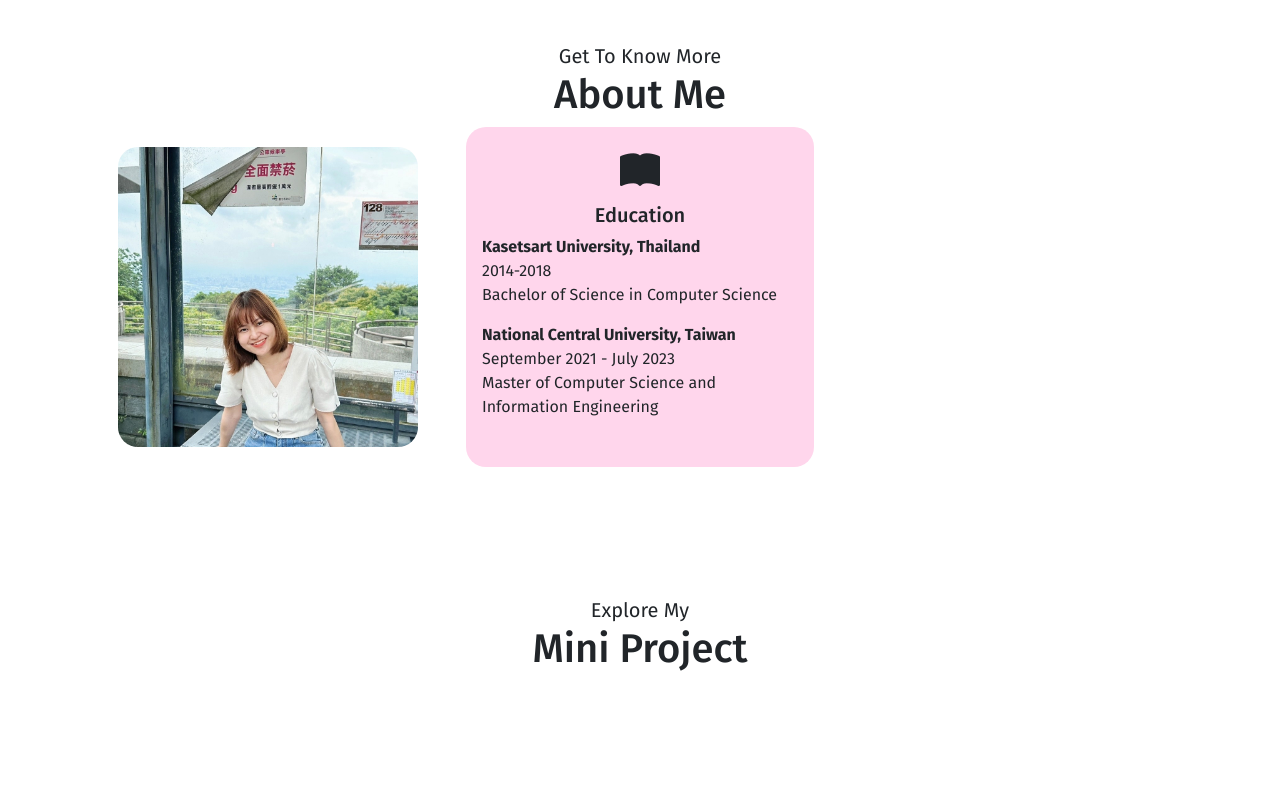
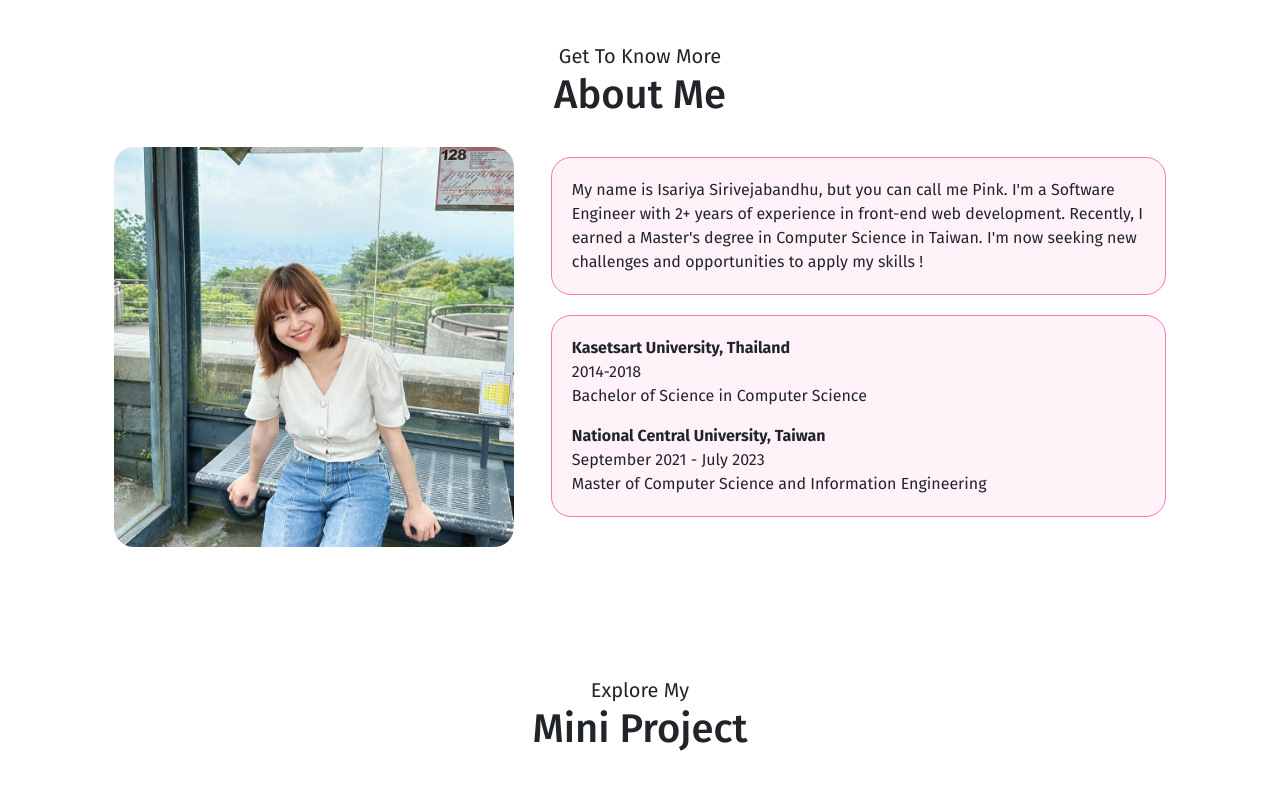
Before and after one commit to PinkyPink213/PinkyPink213.github.io, a website: page index.html in a window 1280 px wide. Shown: the part 840-1640 px from the top of the page. Drawn offline with nearby package versions, Linux system fonts and the light colour scheme.

Commit message:
update about me

```diff
--- a/index.html
+++ b/index.html
@@ -60,14 +60,22 @@
           <p class="sub-title">Get To Know More</p>
           <h2>About Me</h2>
         </div>
-        <div class="col-md-4 col-12 d-flex align-items-center justify-content-center">
+        <div class="col-12">
+          <div class="my-box d-flex align-items-center justify-content-center">
+            <div class="me-img">
               <img src="./assets/other/profile1.jpg" class="pink-profile" alt="pink-profile" />
             </div>
-        <div class="col-md-4 col-12 d-flex align-items-center justify-content-center">
-          <div class="card education-box">
-            <div class="card-body">
-              <i class="bi bi-book-fill"></i>
-              <h5 class="card-title">Education</h5>
+            <div class="intro-text">
+              <div class="intro-box text-start">
+                <p class="m-0">
+                  My name is Isariya Sirivejabandhu, but you can call me Pink.
+                  I'm a Software Engineer with 2+ years of experience in
+                  front-end web development. Recently, I earned a Master's
+                  degree in Computer Science in Taiwan. I'm now seeking new
+                  challenges and opportunities to apply my skills !
+                </p>
+              </div>
+              <div class="intro-box text-start">
                 <div class="text-start edu-1">
                   <p class="card-text fw-bold m-0">
                     Kasetsart University, Thailand
@@ -80,46 +88,16 @@
                     National Central University, Taiwan
                   </p>
                   <p class="m-0">September 2021 - July 2023</p>
-                <p>Master of Computer Science and Information Engineering</p>
+                  <p class="m-0">
+                    Master of Computer Science and Information Engineering
+                  </p>
+                </div>
               </div>
             </div>
           </div>
         </div>
 
-        <!-- <div class="col-md-4 col-12 d-flex align-items-center justify-content-center">
-          <div class="card experience-box">
-            <div class="card-body">
-              <i class="bi bi-person-workspace"></i>
-              <h5 class="card-title">Work Experience</h5>
-              <div class="text-start edu-1">
-                <p class="card-text fw-bold m-0">
-                  Software Engineer |
-                  <a href="https://www.prontomarketing.com/" target="_blank">Pronto Marketing <i
-                      class="bi bi-box-arrow-up-right"></i></a>
-                </p>
-                <p>May 2019- September 2020</p>
-              </div>
-              <div class="text-start edu-1">
-                <p class="card-text fw-bold m-0">
-                  Developer |
-                  <a href="https://www.rs.co.th/" target="_blank">RS Group <i class="bi bi-box-arrow-up-right"></i></a>
-                </p>
-                <p class="m-0">September 2020 - November 2021</p>
 
-                <div class="badage-box d-flex flex-wrap mt-2">
-                  <span class="badge badge-dark">CSS</span>
-                  <span class="badge badge-dark">LESS</span>
-                  <span class="badge badge-dark">HTML</span>
-                  <span class="badge badge-dark">PHP</span>
-                  <span class="badge badge-dark">JAVASCRIPT</span>
-                  <span class="badge badge-dark">JQUERY</span>
-                  <span class="badge badge-dark">BOOTSTRAP</span>
-                  <span class="badge badge-dark">WORDPRESS</span>
-                </div>
-              </div>
-            </div>
-          </div>
-        </div> -->
       </div>
     </div>
   </section>
@@ -177,8 +155,7 @@
         <div class="col-md-4 col-sm-6">
           <div class="card">
             <div class="front">
-              <img class="card-img-top new-img""
-                src=" ./assets/work-project-img/kamikaze.png" alt="yesarabi-website" />
+              <img class="card-img-top new-img"" src=" ./assets/work-project-img/kamikaze.png" alt="yesarabi-website" />
             </div>
             <div class="back">
               <a class="btn btn-primary btn-custom card-link" target="_blank"
@@ -189,8 +166,7 @@
         <div class="col-md-4 col-sm-6">
           <div class="card">
             <div class="front">
-              <img class="card-img-top new-img""
-                src=" ./assets/work-project-img/rsfriend.png" alt="yesarabi-website" />
+              <img class="card-img-top new-img"" src=" ./assets/work-project-img/rsfriend.png" alt="yesarabi-website" />
             </div>
             <div class="back">
               <a class="btn btn-primary btn-custom card-link" target="_blank" href="https://www.rsfriends.com/">Visit
@@ -281,11 +257,9 @@
         </div>
       </div>
     </div>
-
   </section>
 
   <section class="contact" id="contact">
-
     <div class="container">
       <div class="row text-center">
         <div class="col-12 text-center d-flex flex-column justify-content-center align-items-center">
@@ -299,7 +273,8 @@
               </div>
               <div class="d-flex align-items-center justify-content-center">
                 <i class="bi bi-linkedin"></i>
-                <a class="m-0 p-1" href="https://www.linkedin.com/in/isariya-sirivejabandhu-248256291" target="_blank">LinkedIn</a>
+                <a class="m-0 p-1" href="https://www.linkedin.com/in/isariya-sirivejabandhu-248256291"
+                  target="_blank">LinkedIn</a>
               </div>
             </div>
           </div>
@@ -307,7 +282,9 @@
       </div>
     </div>
     <svg xmlns="http://www.w3.org/2000/svg" viewBox="0 0 1440 320" class="bottom-svg">
-      <path fill="#000000" fill-opacity="1" d="M0,224L48,186.7C96,149,192,75,288,74.7C384,75,480,149,576,197.3C672,245,768,267,864,245.3C960,224,1056,160,1152,154.7C1248,149,1344,203,1392,229.3L1440,256L1440,320L1392,320C1344,320,1248,320,1152,320C1056,320,960,320,864,320C768,320,672,320,576,320C480,320,384,320,288,320C192,320,96,320,48,320L0,320Z"></path>
+      <path fill="#000000" fill-opacity="1"
+        d="M0,224L48,186.7C96,149,192,75,288,74.7C384,75,480,149,576,197.3C672,245,768,267,864,245.3C960,224,1056,160,1152,154.7C1248,149,1344,203,1392,229.3L1440,256L1440,320L1392,320C1344,320,1248,320,1152,320C1056,320,960,320,864,320C768,320,672,320,576,320C480,320,384,320,288,320C192,320,96,320,48,320L0,320Z">
+      </path>
     </svg>
     <!-- <svg xmlns="http://www.w3.org/2000/svg" viewBox="0 0 1440 320">
       <path fill="#000000" fill-opacity="1" d="M0,288L0,96L84.7,96L84.7,192L169.4,192L169.4,288L254.1,288L254.1,64L338.8,64L338.8,128L423.5,128L423.5,224L508.2,224L508.2,288L592.9,288L592.9,96L677.6,96L677.6,160L762.4,160L762.4,288L847.1,288L847.1,96L931.8,96L931.8,256L1016.5,256L1016.5,224L1101.2,224L1101.2,288L1185.9,288L1185.9,192L1270.6,192L1270.6,96L1355.3,96L1355.3,224L1440,224L1440,320L1355.3,320L1355.3,320L1270.6,320L1270.6,320L1185.9,320L1185.9,320L1101.2,320L1101.2,320L1016.5,320L1016.5,320L931.8,320L931.8,320L847.1,320L847.1,320L762.4,320L762.4,320L677.6,320L677.6,320L592.9,320L592.9,320L508.2,320L508.2,320L423.5,320L423.5,320L338.8,320L338.8,320L254.1,320L254.1,320L169.4,320L169.4,320L84.7,320L84.7,320L0,320L0,320Z"></path>
@@ -324,9 +301,7 @@
           </div>
         </div>
       </div>
-
     </div>
-
   </footer>
   <script src="https://cdn.jsdelivr.net/npm/bootstrap@5.0.2/dist/js/bootstrap.bundle.min.js"
     integrity="sha384-MrcW6ZMFYlzcLA8Nl+NtUVF0sA7MsXsP1UyJoMp4YLEuNSfAP+JcXn/tWtIaxVXM"
--- a/styles/style.scss
+++ b/styles/style.scss
@@ -118,17 +118,31 @@ section.hero-sec {
 
 // section 2
 section.about-me {
+    .intro-box {
+        background: rgba(255, 214, 236,0.3);
+        padding: 20px;
+        border-radius: 20px;
+        border: 1px solid #FF74B1;
+        margin: 20px;
+    }
+    .me-img {
+        width: 40%;
+    }
+    .intro-text {
+        width: 60%;
+    }
     .pink-profile {
-        max-height: 300px;
-        max-width: 300px;
+        max-height: 400px;
+        max-width: 400px;
         width: 100%;
         height: 100%;
         -o-object-fit: cover;
         object-fit: cover;
-        -o-object-position: center -80px;
-        object-position: center -80px;
+        -o-object-position: center -180px;
+        object-position: center -180px;
         border-radius: 20px;
         margin: 20px;
+        margin-bottom: 0;
     }
 
 
```
Also changed, not shown: styles/style.css, 1 other file. Lines whose indentation alone changed are shown as unchanged.
